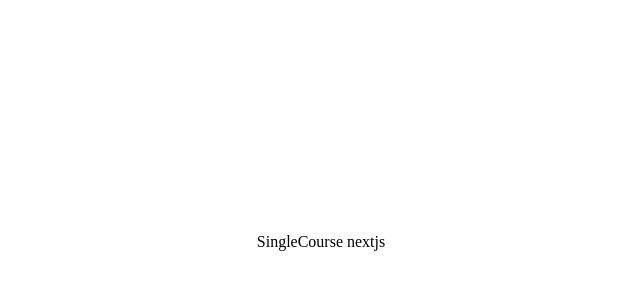
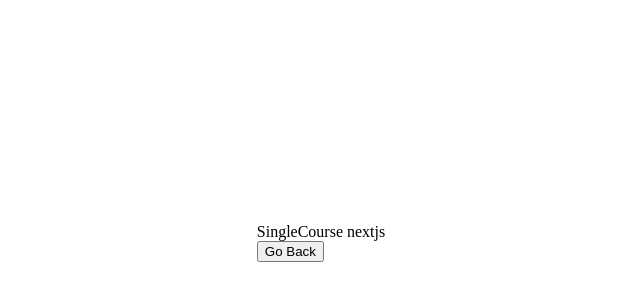
Before and after one commit to hamedAbdollahzade/next-js, a Next.js app: page /courses/nextjs in a window 1280 px wide. Shown: the part 166-466 px from the top of the page, without its empty margins (319-959 px from the left). Built offline with nearby package versions, Linux system fonts and the light colour scheme.

Commit message:
ریدایرکت کردن یوزر و کار با History مرورگر

```diff
--- a/pages/courses/[shortName].jsx
+++ b/pages/courses/[shortName].jsx
@@ -2,7 +2,17 @@ import { useRouter } from "next/router";
 
 const SingleCourse = () => {
   const route = useRouter();
-  return <div>SingleCourse {route.query.shortName} </div>;
+
+  const goBackHandler = () => {
+    route.back();
+  };
+
+  return (
+    <>
+      <div>SingleCourse {route.query.shortName}</div>
+      <button onClick={goBackHandler}>Go Back</button>
+    </>
+  );
 };
 
 export default SingleCourse;
```
